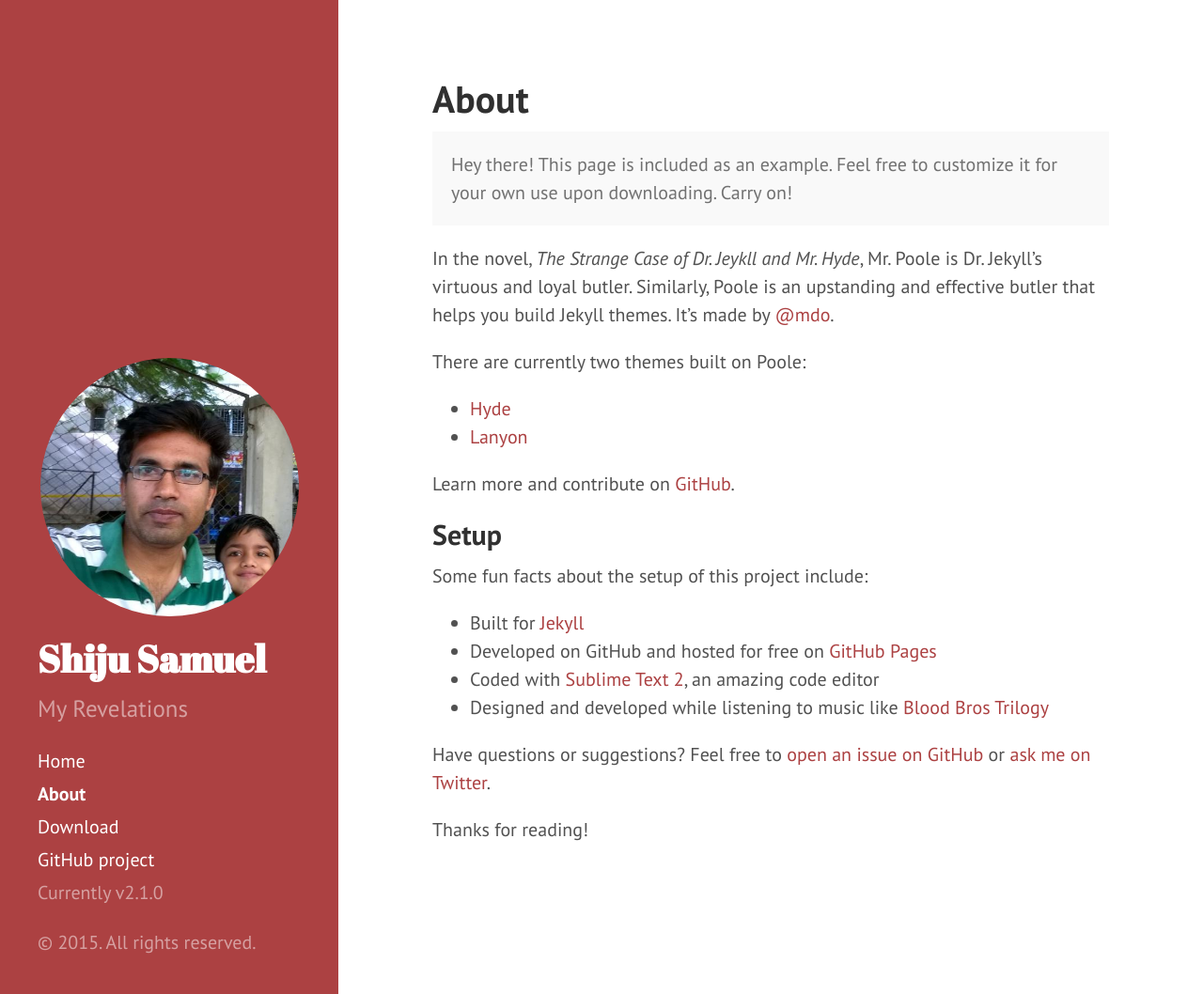
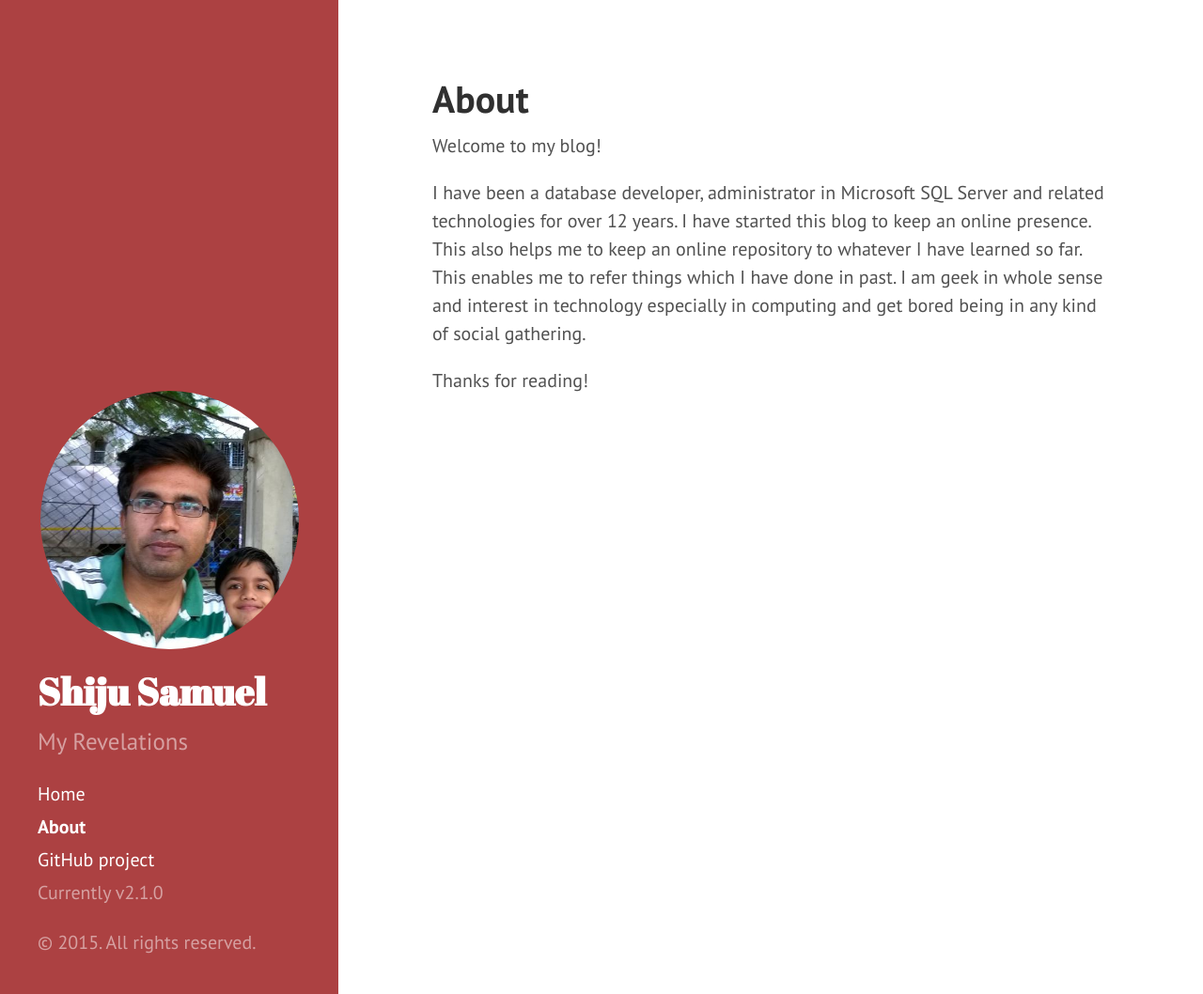
Before and after one commit to ShijuSamuel/shijusamuel.github.io, a Jekyll site: the page built from about.md, in a window 1280 px wide and 1058 px high. Shown: the whole window at 94% size. Built offline with Jekyll 4.4.1, drawn with Linux system fonts in a browser that asks for light colours; Markdown is read by kramdown in place of the engine named in the settings.

Commit message:
Fixed sidebar links and content

```diff
--- a/_config.yml
+++ b/_config.yml
@@ -14,8 +14,8 @@ url:              localhost:4000
 baseurl:          /
 
 author:
-  name:           'Mark Otto'
-  url:            https://twitter.com/mdo
+  name:           'Shiju Samuel'
+  url:            https://twitter.com/helloshiju
 
 paginate:         5
 
@@ -23,4 +23,4 @@ paginate:         5
 version:          2.1.0
 
 github:
-  repo:           https://github.com/poole/hyde
+  repo:           https://github.com/shijusamuel
--- a/_includes/sidebar.html
+++ b/_includes/sidebar.html
@@ -27,7 +27,6 @@
         {% endif %}
       {% endfor %}
 
-      <a class="sidebar-nav-item" href="{{ site.github.repo }}/archive/v{{ site.version }}.zip">Download</a>
       <a class="sidebar-nav-item" href="{{ site.github.repo }}">GitHub project</a>
       <span class="sidebar-nav-item">Currently v{{ site.version }}</span>
     </nav>
--- a/about.md
+++ b/about.md
@@ -2,29 +2,8 @@
 layout: page
 title: About
 ---
+Welcome to my blog!
 
-<p class="message">
-  Hey there! This page is included as an example. Feel free to customize it for your own use upon downloading. Carry on!
-</p>
-
-In the novel, *The Strange Case of Dr. Jeykll and Mr. Hyde*, Mr. Poole is Dr. Jekyll's virtuous and loyal butler. Similarly, Poole is an upstanding and effective butler that helps you build Jekyll themes. It's made by [@mdo](https://twitter.com/mdo).
-
-There are currently two themes built on Poole:
-
-* [Hyde](http://hyde.getpoole.com)
-* [Lanyon](http://lanyon.getpoole.com)
-
-Learn more and contribute on [GitHub](https://github.com/poole).
-
-## Setup
-
-Some fun facts about the setup of this project include:
-
-* Built for [Jekyll](http://jekyllrb.com)
-* Developed on GitHub and hosted for free on [GitHub Pages](https://pages.github.com)
-* Coded with [Sublime Text 2](http://sublimetext.com), an amazing code editor
-* Designed and developed while listening to music like [Blood Bros Trilogy](https://soundcloud.com/maddecent/sets/blood-bros-series)
-
-Have questions or suggestions? Feel free to [open an issue on GitHub](https://github.com/poole/issues/new) or [ask me on Twitter](https://twitter.com/mdo).
+I have been a database developer, administrator in Microsoft SQL Server and related technologies for over 12 years. I have started this blog to keep an online presence. This also helps me to keep an online repository to whatever I have learned so far. This enables me to refer things which I have done in past. I am geek in whole sense and interest in technology especially in computing and get bored being in any kind of social gathering.
 
 Thanks for reading!
```
